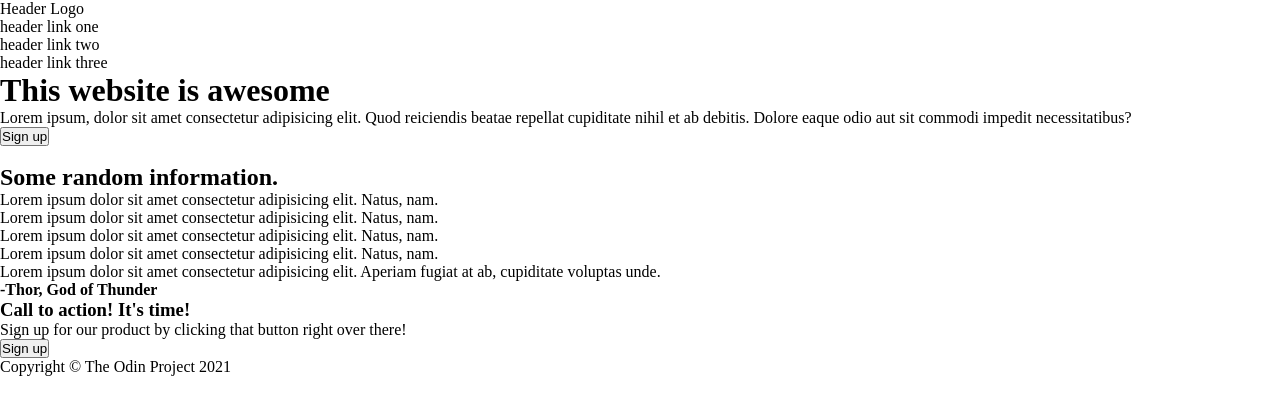
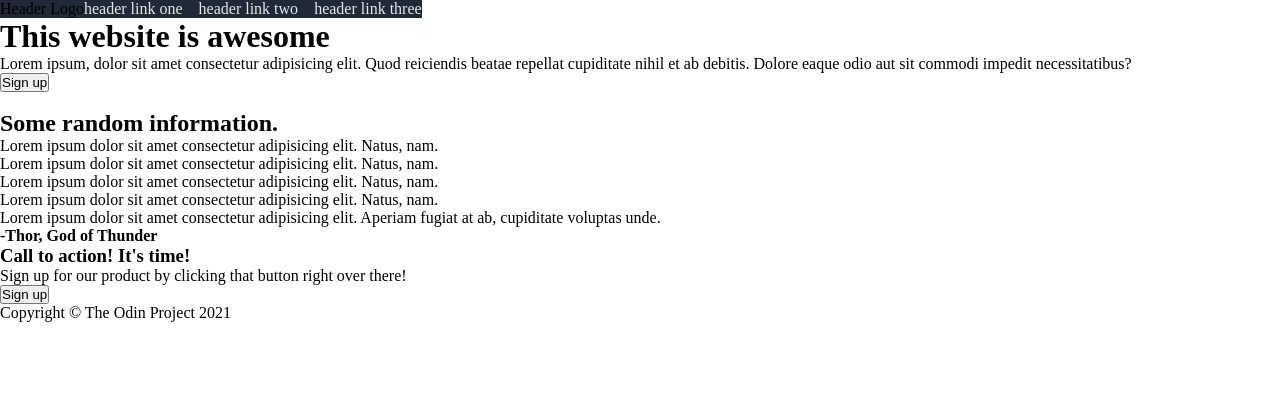
Before and after one commit to Caine-Spiwak/landing-page, a plain HTML site: page index.html in a window 1280 px wide. Drawn offline with Linux system fonts and the light colour scheme.

Commit message:
Style the nav-bar and header sections

```diff
--- a/index.html
+++ b/index.html
@@ -8,15 +8,18 @@
 </head>
 <body>
 
+    <div class="section">
         <nav>
             <div class="logo">Header Logo</div>
             <ul class="nav-links">
-            <li>header link one</li>
-            <li>header link two</li>
-            <li>header link three</li>
+                <li><a href="#">header link one</a></li>
+                <li><a href="">header link two</a></li>
+                <li><a href="">header link three</a></li>
             </ul>
         </nav>
+    </div>
 
+    <div class="section">
         <div class="hero">
             <div class="hero-left">
                 <h1>This website is awesome</h1>
@@ -27,7 +30,9 @@
                 <img src="#" alt="">
             </div>
         </div>
+    </div>
 
+    <div class="section">
         <div class="info">
             <h2>Some random information.</h2>
             <div class="cards">
@@ -49,13 +54,17 @@
                 </div>
             </div>
         </div>
+    </div>
 
 
+    <div class="section">
         <div class="quote-section">
             <p class="quote">Lorem ipsum dolor sit amet consectetur adipisicing elit. Aperiam fugiat at ab, cupiditate voluptas unde.</p>
             <p><strong>-Thor, God of Thunder</strong></p>
         </div>
+    </div>
 
+    <div class="section">
         <div class="cta">
             <div class="cta-left">
                 <h3>Call to action! It's time!</h3>
@@ -65,9 +74,13 @@
                 <button class="cta-btn">Sign up</button>
             </div>
         </div>
+    </div>
 
+    <div class="section">
         <footer>
             <span>Copyright © The Odin Project 2021</span>
         </footer>
+    </div>
+
 </body>
 </html>
--- a/style.css
+++ b/style.css
@@ -3,3 +3,36 @@
     padding: 0;
     box-sizing: border-box;
 }
+
+:root {
+    --dark-bg: #1f2937;
+    --main-text-color: #f9faf8;
+    --secondary-text-color: #e5e7eb;
+    --blue-btn: #3882f6;
+}
+
+ul {
+    list-style: none;
+}
+
+a {
+    text-decoration: none;
+    color: var(--secondary-text-color);
+}
+
+.section {
+    display: flex;
+}
+
+nav {
+    display: flex;
+    justify-content: space-between;
+    background: var(--dark-bg);
+    max-width: 1200px;
+}
+
+.nav-links {
+    display: flex;
+    gap: 16px;
+    margin-left: auto;
+}
```
Also changed, not shown: 1 other file. Lines whose indentation alone changed are shown as unchanged.
